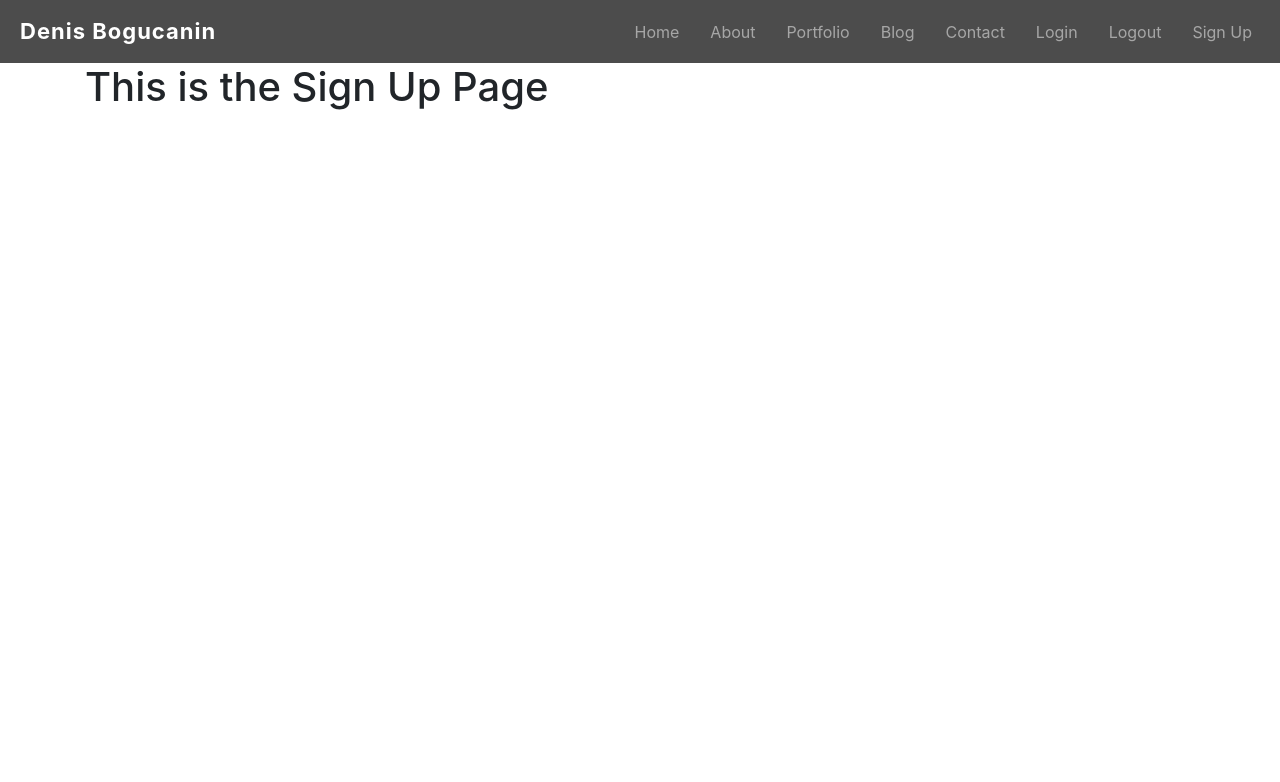
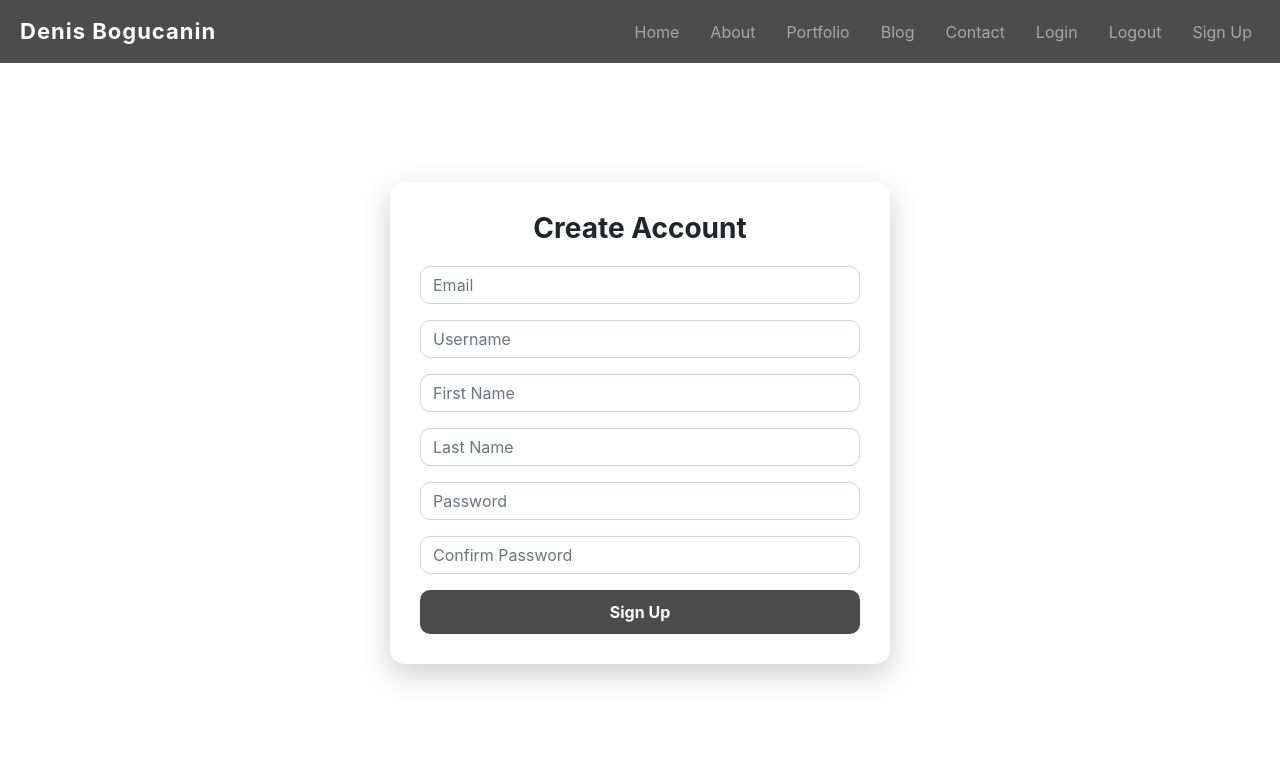
Before and after one commit to Bolkonski91/portfolio_site_blog, a Flask app: page /sign_up in a window 1280 px wide. Shown: the top 782 px of the page. Run offline with Flask 3, Linux system fonts and the light colour scheme.

```diff
--- a/website/auth.py
+++ b/website/auth.py
@@ -1,15 +1,39 @@
-from flask import Blueprint, render_template
+from flask import Blueprint, render_template, request, url_for, redirect, flash
 
 auth = Blueprint('auth', __name__)
 
-@auth.route('/login')
+@auth.route('/login', methods=['GET', 'POST'])
 def login():
+    data = request.form
+    print(data)
     return render_template('login.html', text='texting')
 
-@auth.route('/logout', methods=['GET', 'POST'])
+@auth.route('/logout')
 def logout():
     pass
 
-@auth.route('/sign_up')
+@auth.route('/sign_up', methods=['GET', 'POST'])
 def sign_up():
+    if request.method == 'POST':
+        email = request.form['email']
+        firstName = request.form['firstName']
+        lastName = request.form['lastName']
+        password1 = request.form['password1']
+        password2 = request.form['password2']
+        username = request.form['username']
+        if password1 != password2:
+            flash('Passwords do not match', category='error')
+        elif len(email) < 6:
+            flash('Email must be at least 6 characters', category='error')
+        elif len(firstName) < 2:
+            flash('First name must be at least 2 characters', category='error')
+        elif len(lastName) < 2:
+            flash('Last name must be at least 2 characters', category='error')
+        elif len(username) < 2:
+            flash('Username must be at least 2 characters', category='error')
+        elif len(password1) < 7:
+            flash('Password must be at least 7 characters', category='error')
+        else:
+            flash('Account created successfully!', category='success')
+
     return render_template('sign_up.html')
--- /dev/null
+++ b/website/static/css/form.css
@@ -0,0 +1,56 @@
+.signup-container {
+    min-height: 90vh;
+    display: flex;
+    justify-content: center;
+    align-items: center;
+}
+
+.signup-card {
+    width: 100%;
+    max-width: 500px;
+    padding: 30px;
+    border-radius: 15px;
+    background: rgba(255, 255, 255, 0.9);
+    box-shadow: 0 10px 30px rgba(0,0,0,0.2);
+}
+
+.signup-title {
+    text-align: center;
+    margin-bottom: 20px;
+    font-weight: bold;
+}
+
+.form-control {
+    border-radius: 10px;
+}
+
+.form-control:focus {
+    border-color: rgba(0, 0, 0, 0.7);
+    box-shadow: none;
+    outline: none;
+}
+
+.btn-custom {
+    width: 100%;
+    border-radius: 10px;
+    padding: 10px;
+    font-weight: bold;
+    transition: 0.3s;
+    background: rgba(0, 0, 0, 0.7); /* ista boja kao navbar */
+    color: #fff;
+    border: none;
+}
+
+.btn-custom:hover {
+    background: rgba(0, 0, 0, 0.8); /* minimalna razlika na hover */
+    color: #fff;
+}
+
+.btn-custom:focus,
+.btn-custom:active,
+.btn-custom:focus:active {
+    background: rgba(0, 0, 0, 0.95) !important; /* ostaje crno */
+    color: #fff !important;
+    box-shadow: none !important;               /* uklanja plavi glow */
+    outline: none !important;                  /* uklanja plavi outline */
+}
--- a/website/templates/base.html
+++ b/website/templates/base.html
@@ -5,68 +5,8 @@
     <meta name="viewport" content="width=device-width, initial-scale=1">
     <title>{% block title %}{% endblock %}- Denis Bogucanin</title>
     <link rel="stylesheet" href="https://cdn.jsdelivr.net/npm/bootstrap@4.4.1/dist/css/bootstrap.min.css" integrity="sha384-Vkoo8x4CGsO3+Hhxv8T/Q5PaXtkKtu6ug5TOeNV6gBiFeWPGFN9MuhOf23Q9Ifjh" crossorigin="anonymous">
-    <style>
-        /* GLASS EFFECT */
-        .custom-navbar {
-            background: rgba(0, 0, 0, 0.7);
-            backdrop-filter: blur(10px);
-            padding: 10px 20px;
-        }
-
-        /* LOGO */
-        .navbar-brand {
-            font-weight: bold;
-            font-size: 22px;
-            letter-spacing: 1px;
-            transition: 0.3s;
-        }
-
-        .navbar-brand:hover {
-            color: #00d4ff !important;
-        }
-
-        /* LINKOVI */
-        .nav-link {
-            position: relative;
-            margin-left: 15px;
-            transition: 0.3s;
-        }
-
-        /* HOVER ANIMACIJA */
-        .nav-link::after {
-            content: "";
-            position: absolute;
-            width: 0%;
-            height: 2px;
-            background: #00d4ff;
-            left: 0;
-            bottom: 0;
-            transition: 0.3s;
-        }
-
-        .nav-link:hover::after {
-            width: 100%;
-        }
-
-        /* ACTIVE LINK */
-        .active-link {
-            color: #00d4ff !important;
-        }
-
-        .active-link::after {
-            width: 100%;
-        }
-
-        /* TOGGLER */
-        .navbar-toggler {
-            border: none;
-        }
-
-        .navbar-toggler:focus {
-            outline: none;
-            box-shadow: none;
-        }
-    </style>
+    <link rel="stylesheet" href="{{ url_for('static', filename='css/navbar.css') }}">
+    <link rel="stylesheet" href="{{ url_for('static', filename='css/form.css') }}">
 </head>
 <body>
     <nav class="navbar navbar-expand-lg navbar-dark custom-navbar">
@@ -92,6 +32,27 @@
             </div>
         </div>
     </nav>
+    {% with messages = get_flashed_messages(with_categories=true) %}
+        {% if messages %}
+            {% for category, message in messages %}
+                {% if category == 'error' %}
+                <div class="alert alert-danger alert-dismissible fade show" role="alert">
+                    {{ message }}
+                    <button type="button" class="close" data-dismiss="alert">
+                        <span aria-hidden="true">&times;</span>
+                    </button>
+                </div>
+                {% else %}
+                <div class="alert alert-success alert-dismissible fade show" role="alert">
+                    {{ message }}
+                    <button type="button" class="close" data-dismiss="alert">
+                        <span aria-hidden="true">&times;</span>
+                    </button>
+                </div>
+                {% endif %}
+            {% endfor%}
+        {% endif %}
+    {% endwith %}
     <div class="container">
         {% block content %} {% endblock %}
     </div>
--- a/website/templates/sign_up.html
+++ b/website/templates/sign_up.html
@@ -1,5 +1,42 @@
 {% extends 'base.html' %}
-{% block title %} Sign Up {% endblock%}
+{% block title %} Sign Up {% endblock %}
+
 {% block content %}
-    <h1>This is the Sign Up Page</h1>
+
+
+<div class="signup-container">
+    <div class="signup-card">
+        <h3 class="signup-title">Create Account</h3>
+
+        <form method="POST">
+            <div class="form-group">
+                <input type="email" class="form-control" name="email" placeholder="Email">
+            </div>
+
+            <div class="form-group">
+                <input type="text" class="form-control" name="username" placeholder="Username">
+            </div>
+
+            <div class="form-group">
+                <input type="text" class="form-control" name="firstName" placeholder="First Name">
+            </div>
+
+            <div class="form-group">
+                <input type="text" class="form-control" name="lastName" placeholder="Last Name">
+            </div>
+
+            <div class="form-group">
+                <input type="password" class="form-control" name="password1" placeholder="Password">
+            </div>
+
+            <div class="form-group">
+                <input type="password" class="form-control" name="password2" placeholder="Confirm Password">
+            </div>
+
+            <button type="submit" class="btn btn-primary btn-custom">
+                Sign Up
+            </button>
+        </form>
+    </div>
+</div>
 {% endblock %}
```
Also changed, not shown: website/static/css/navbar.css (added, +60 -0 lines), website/templates/login.html (+21 -2 lines), 1 other file.
